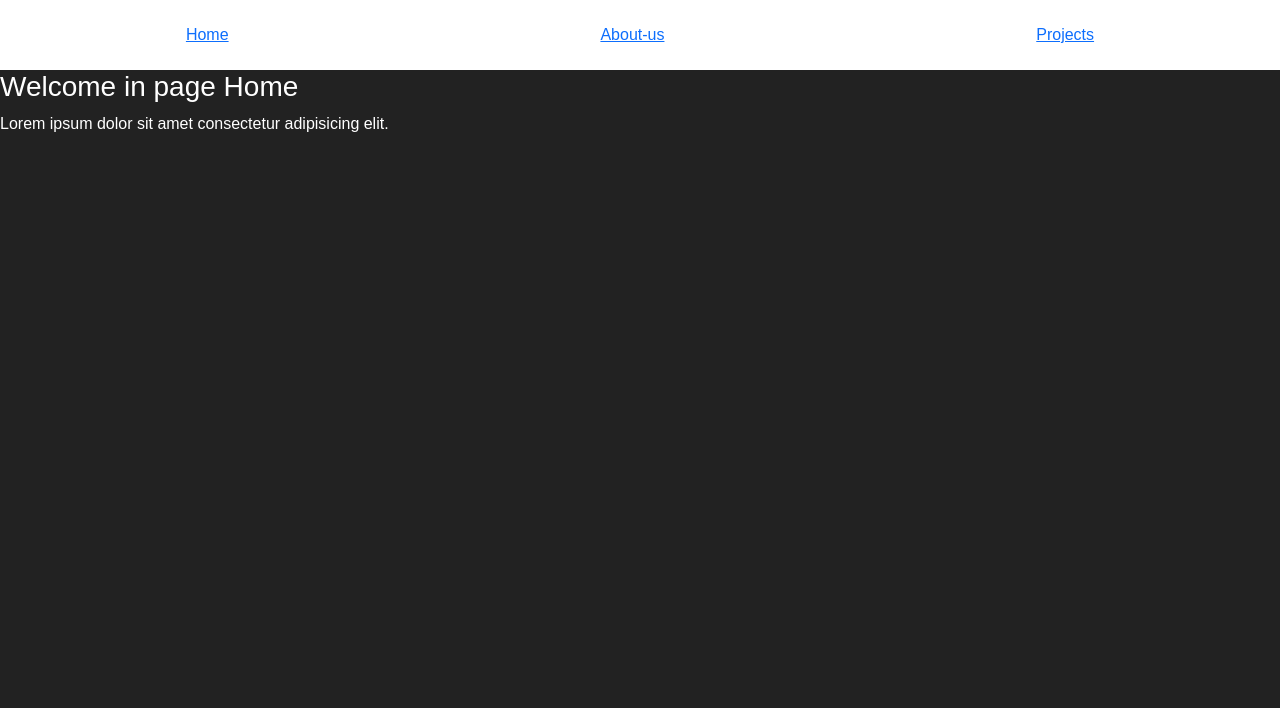
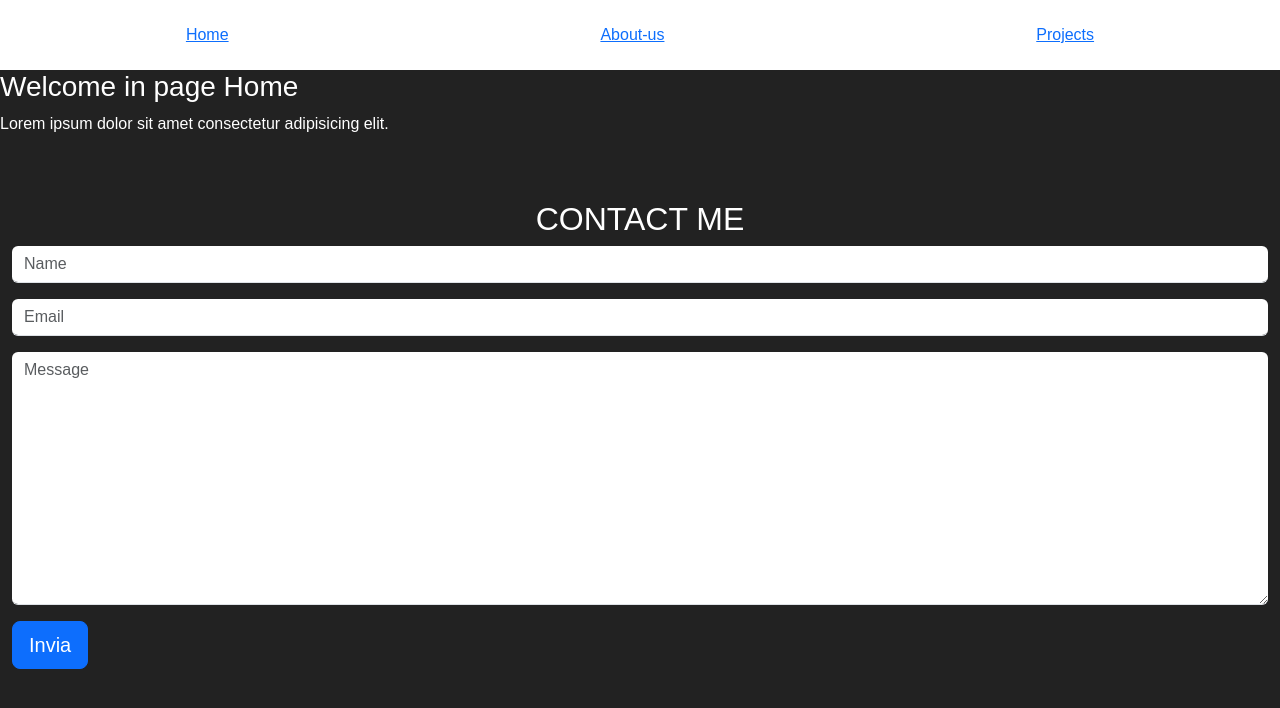
Before and after one commit to MathiasChirivi/vite-boolfolio, a Vue app: page / in a window 1280 px wide. Shown: the top 708 px of the page. Built offline with nearby package versions, Linux system fonts and the light colour scheme.

Commit message:
add form for request email

```diff
--- /dev/null
+++ b/src/components/ContactForm.vue
@@ -0,0 +1,95 @@
+<script>
+import axios from "axios";
+import { store } from "../store.js";
+
+export default {
+  name: "ContactForm",
+  data() {
+    return {
+      store,
+      loading: false,
+      name: "",
+      email: "",
+      message: "",
+      success: false,
+      errors: [],
+    }
+  },
+  methods: {
+    sendForm() {
+
+      this.loading = true;
+      this.success = false;
+      this.errors = [];
+
+      let requestData = {
+        name: this.name,
+        email: this.email,
+        message: this.message,
+      };
+
+      axios.post(this.store.apiUrl + "contacts", requestData).then(response => {
+        this.loading = false;
+
+        let success = response.data.success;
+
+        if (!success) {
+          console.error("Ci sono stati errori", response.data.errors);
+          this.errors = response.data.errors;
+        } else {
+          this.success = true;
+          this.name = "";
+          this.email = "";
+          this.message = "";
+          console.log("E'andato tutto a buon fine");
+        }
+
+      }).catch(err => {
+        this.loading = false;
+
+        console.log(err);
+      });
+    }
+  }
+}
+</script>
+
+<template>
+  <section class="contact_me py-5">
+    <div class="inner-wrapper">
+      <div class="container-fluid text-center">
+        <h2 class="text-uppercase">contact me</h2>
+        <div v-if="success">
+          <div class="alert alert-success" role="alert">
+            L'email è stata inviata corretamente
+          </div>
+        </div>
+        <div class="row">
+          <form @submit.prevent="sendForm()" class="col-12 text-start">
+            <div class="mb-3">
+              <input class="border-0 border-bottom form-control" type="text" name="name" id="name" placeholder="Name"
+                v-model="name" :class="{ 'is-invalid': errors.name }">
+              <p v-for="error in errors.name" class="invalid-feedback">{{ error }}</p>
+            </div>
+            <div class="mb-3">
+              <input class="border-0 border-bottom form-control" type="text" name="email" id="email" placeholder="Email"
+                v-model="email" :class="{ 'is-invalid': errors.email }">
+              <p v-for="error in errors.email" class="invalid-feedback">{{ error }}</p>
+            </div>
+            <div class="mb-3">
+              <textarea class="border-0 border-bottom form-control" name="message" id="message" cols="30" rows="10"
+                placeholder="Message" v-model="message" :class="{ 'is-invalid': errors.message }"></textarea>
+              <p v-for="error in errors.message" class="invalid-feedback">{{ error }}</p>
+            </div>
+            <button class="btn btn-lg btn-primary text-white" type="submit" :disabled="loading">
+              {{ loading ? "Invio in corso..." : "Invia" }}</button>
+          </form>
+        </div>
+      </div>
+    </div>
+  </section>
+</template>
+
+
+<style scoped>
+</style>
--- a/src/pages/AppHome.vue
+++ b/src/pages/AppHome.vue
@@ -1,6 +1,11 @@
 <script>
+import ContactForm from '../components/ContactForm.vue';
+
 export default{
     name:"AppHome",
+    components:{
+        ContactForm
+    },
     data(){
         return{
 
@@ -15,6 +20,7 @@
     <section>
         <h3>Welcome in page Home</h3>
         <p>Lorem ipsum dolor sit amet consectetur adipisicing elit. </p>
+        <ContactForm />
     </section>
 
 
```
